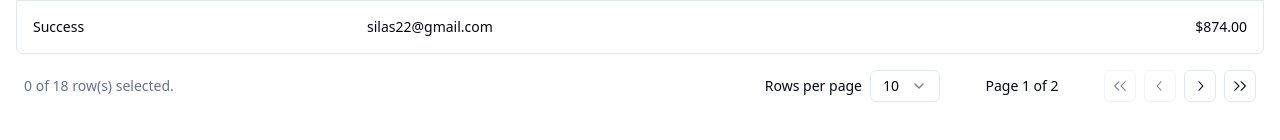
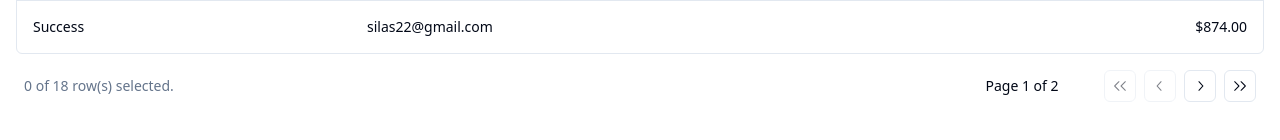
Before and after one commit to parkCoit/simple-board-web, a React (Create React App) app: page / in a window 1280 px wide. Shown: the part 614-754 px from the top of the page. Built offline with nearby package versions, Linux system fonts and the light colour scheme.

Commit message:
feat : set pagination

```diff
--- a/src/components/common/BoardPagination.tsx
+++ b/src/components/common/BoardPagination.tsx
@@ -7,13 +7,6 @@ import {
   import { Table } from "@tanstack/react-table"
 
   import { Button } from "@/components/ui/button"
-  import {
-    Select,
-    SelectContent,
-    SelectItem,
-    SelectTrigger,
-    SelectValue,
-  } from "@/components/ui/select"
 
   interface BoardPaginationProps<TData> {
     table: Table<TData>
@@ -29,26 +22,7 @@ import {
           {table.getFilteredRowModel().rows.length} row(s) selected.
         </div>
         <div className="flex items-center space-x-6 lg:space-x-8">
-          <div className="flex items-center space-x-2">
-            <p className="text-sm font-medium">Rows per page</p>
-            <Select
-              value={`${table.getState().pagination.pageSize}`}
-              onValueChange={(value) => {
-                table.setPageSize(Number(value))
-              }}
-            >
-              <SelectTrigger className="h-8 w-[70px]">
-                <SelectValue placeholder={table.getState().pagination.pageSize} />
-              </SelectTrigger>
-              <SelectContent side="top">
-                {[10, 20, 30, 40, 50].map((pageSize) => (
-                  <SelectItem key={pageSize} value={`${pageSize}`}>
-                    {pageSize}
-                  </SelectItem>
-                ))}
-              </SelectContent>
-            </Select>
-          </div>
+
           <div className="flex w-[100px] items-center justify-center text-sm font-medium">
             Page {table.getState().pagination.pageIndex + 1} of{" "}
             {table.getPageCount()}
```
